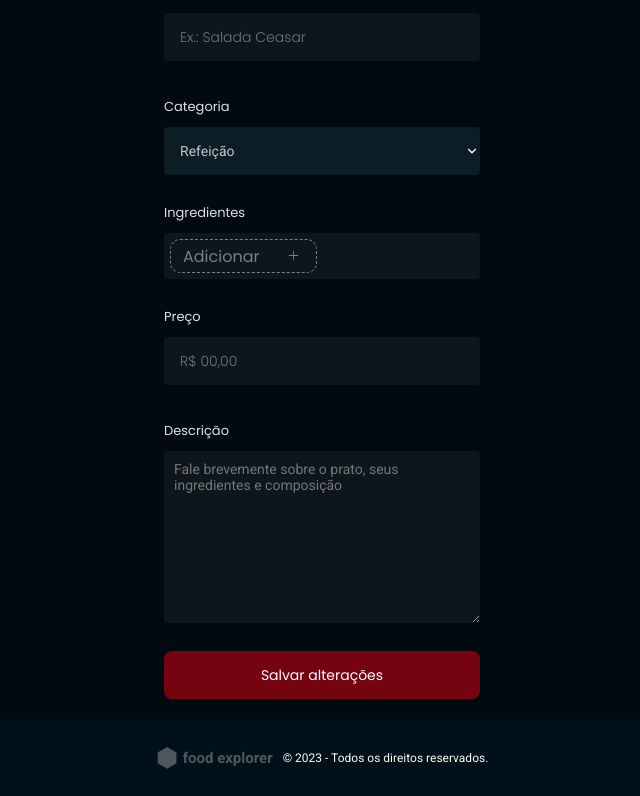
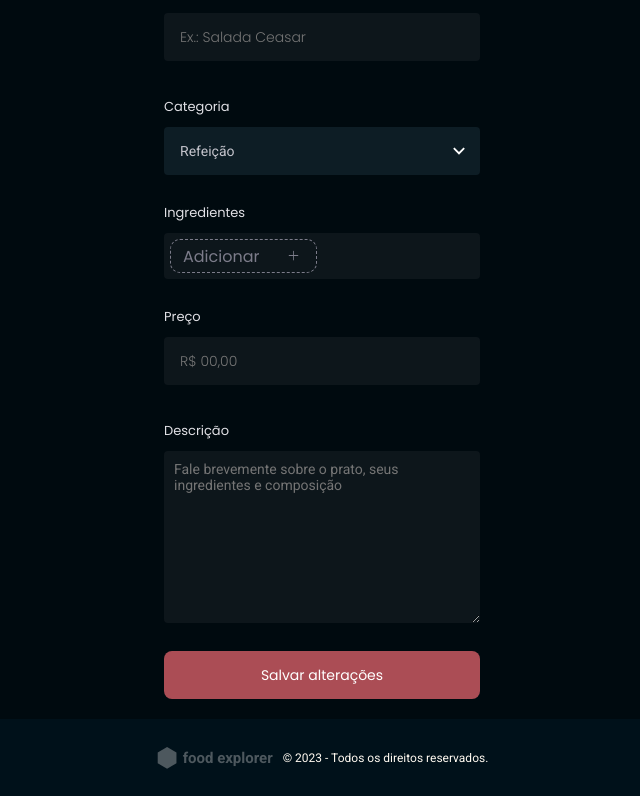
Before and after one commit to loren175/front-food-explorer, a React (Vite) app: page / in a window 1280 px wide. Shown: the part 342-1138 px from the top of the page, without its empty margins (318-958 px from the left). Built offline with nearby package versions, Linux system fonts and the light colour scheme.

Commit message:
add color variable to button and adjust at category>svg margin

```diff
--- a/src/components/Button/index.jsx
+++ b/src/components/Button/index.jsx
@@ -1,9 +1,10 @@
 import { Container } from "./styles"
 import { PiNewspaperClipping } from "react-icons/pi"
 
-export function Button({ text, hasIcon }) {
+export function Button({ text, hasIcon, background }) {
+  const bgStyle = background === "red_400" ? "#AB4D55" : "#750310"
   return (
-    <Container type="button">
+    <Container style={{ background: bgStyle }} type="button">
       {hasIcon && <PiNewspaperClipping className="paper-icon" />}
       {text}
     </Container>
--- a/src/pages/NewDish/index.jsx
+++ b/src/pages/NewDish/index.jsx
@@ -38,7 +38,7 @@ export function NewDish() {
                 <option value="">Refeição2</option>
                 <option value="">Refeição3</option>
               </select>
-              <RiArrowDownSLine className="svgCategory" />
+              <RiArrowDownSLine className="svgCategory" size={22}/>
             </label>
           </Section>
           <Section text="Ingredientes">
@@ -60,7 +60,7 @@ export function NewDish() {
             ></textarea>
           </Section>
 
-          <Button text="Salvar alterações" />
+          <Button background="red_400" text="Salvar alterações" />
         </Form>
       </main>
       <Footer />
--- a/src/pages/NewDish/styles.js
+++ b/src/pages/NewDish/styles.js
@@ -77,6 +77,7 @@ export const Form = styled.form`
     position: absolute;
     cursor: default;
     right: 0;
+    margin-right: 10px;
   }
 `
 
```
